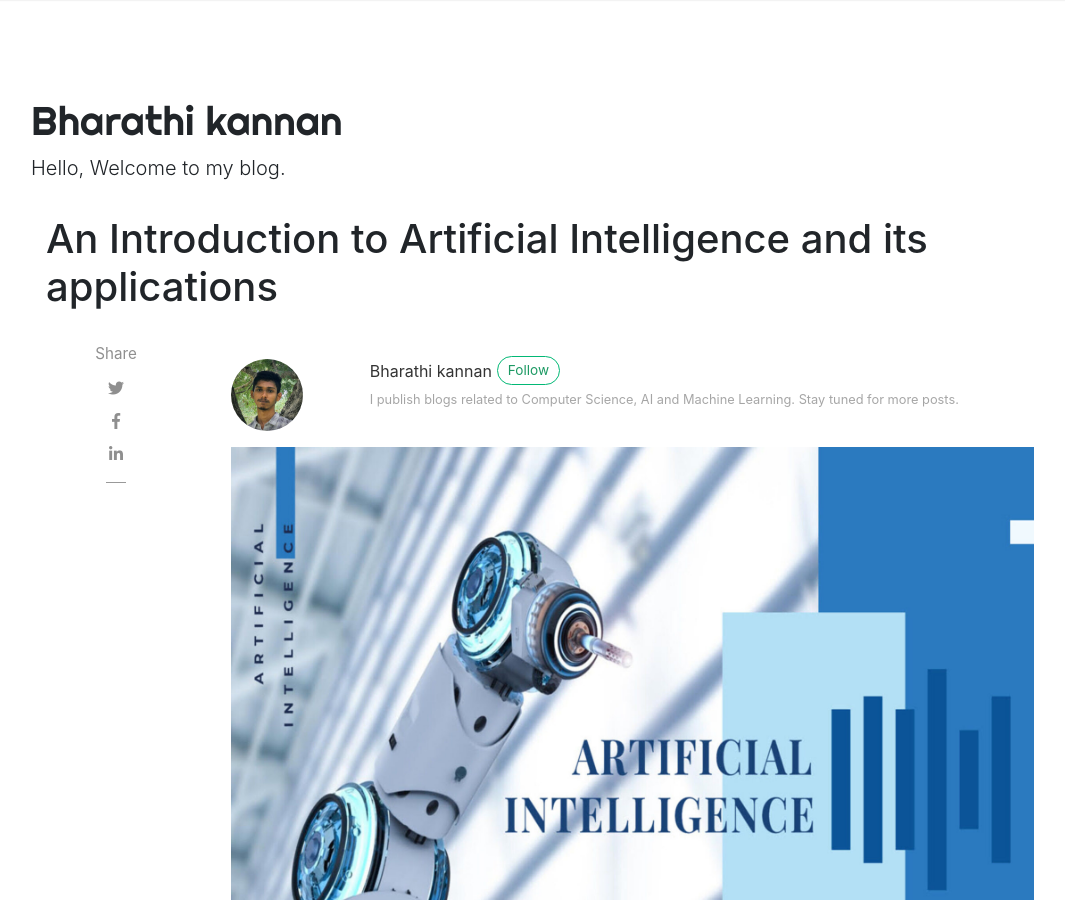
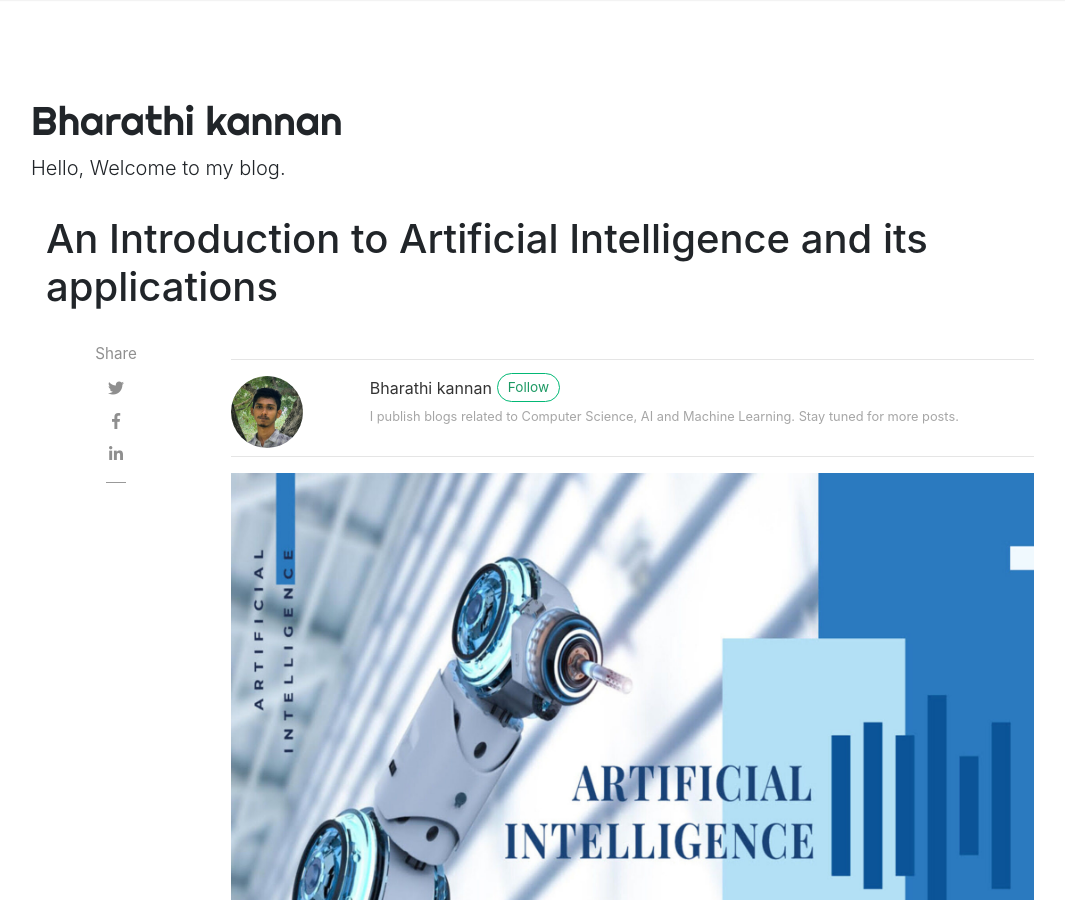
Before and after one commit to bharathikannann/blogs, a Jekyll site: the page built from _posts/2020-10-27-an-introduction-to-artificial-intelligence-and-its-applications.md, in a window 1280 px wide and 900 px high. Shown: the whole window, without its empty margins (54-1119 px from the left). Built offline with Jekyll 4.4.1, drawn with Linux system fonts in a browser that asks for light colours; nearby versions of some CDN libraries; formulas are drawn with MathJax 3; comment, search, counter and statistics services are not loaded.

Commit message:
update post.html added hr lines for author

```diff
--- a/_layouts/post.html
+++ b/_layouts/post.html
@@ -25,6 +25,7 @@ post_class: post-template
 
                 <!-- Author Box -->
                 {% if page.author %}
+                <hr class="mt-0">
                 <div class="row post-top-meta mb-0">
                     <div class="col-xs-12 col-md-3 col-lg-2 text-center text-md-left mb-4 mb-md-0">
                         {% if author.avatar %}
@@ -38,6 +39,7 @@ post_class: post-template
                         <span class="author-description description-text">{{ author.description }}</span>
                     </div>
                 </div>
+                <hr class="mt-2 mb-0">
                 {% endif %}
 
             </div>
```
